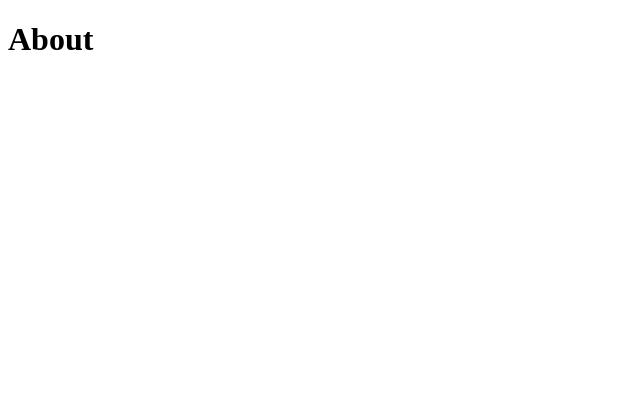
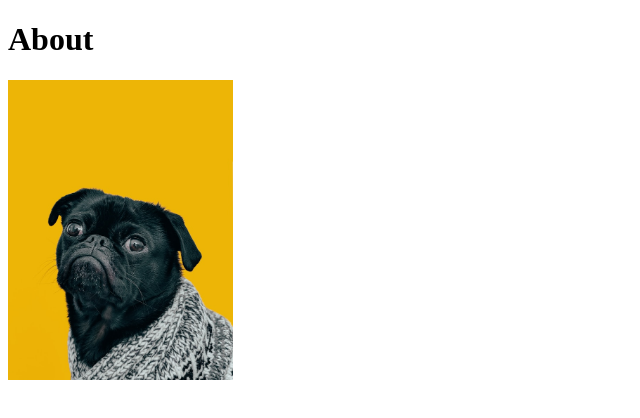
Before and after one commit to Hafsa10101/Web-Foundations, a plain HTML site: page HTML/5-links-and-images/pages/about.html in a window 1280 px wide. Shown: the whole page, without its empty margins (0-640 px from the left). Drawn offline with Linux system fonts and the light colour scheme.

Commit message:
Edit about.html
Added image in the about page to practice accessing image from
different directories.

```diff
--- a/HTML/5-links-and-images/pages/about.html
+++ b/HTML/5-links-and-images/pages/about.html
@@ -6,5 +6,7 @@
     </head>
     <body>
         <h1>About</h1>
+        <!-- Accessing parent directory of page directory to add image. -->
+        <img src="../img/dog.jpg" alt="A black pug dog with yellow background" height="300px" width="auto">
     </body>
 </html>
```
